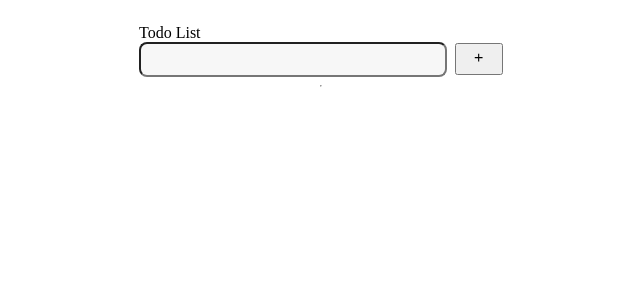
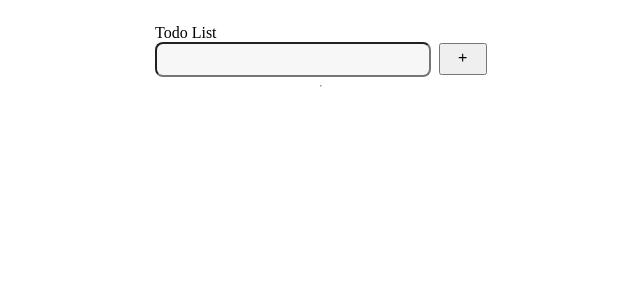
Before and after one commit to alex2534/todo-list, a React (Vite) app: page / in a window 1280 px wide. Shown: the top 300 px of the page, without its empty margins (319-959 px from the left). Built offline with nearby package versions, Linux system fonts and the light colour scheme.

Commit message:
new css fix

```diff
--- a/src/input/input.module.css
+++ b/src/input/input.module.css
@@ -5,7 +5,7 @@
   align-items: center;
   margin-left: auto;
   margin-right: auto;
-  width: 25rem;
+  width: 23rem;
   max-width: 30rem;
 }
 
@@ -18,7 +18,8 @@
 
 .userInput {
   padding: 0.5rem;
-  width: 18rem;
+  width: 16rem;
+  max-width: 18rem;
   border-radius: 8px;
   background-color: #f7f7f7;
 }
@@ -31,9 +32,10 @@
   display: flex;
   justify-content: space-between;
   padding: 0.5rem;
+  margin-bottom: 10px;
   border-radius: 8px;
   background-color: #f7f7f7;
-  width: 23rem;
+  width: 20rem;
   max-width: 23rem;
 }
 
```
